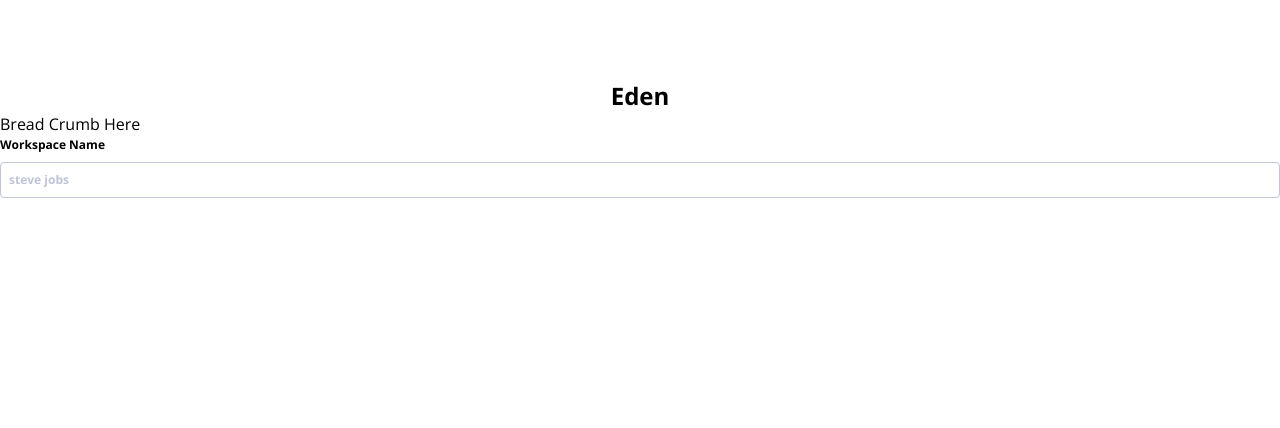
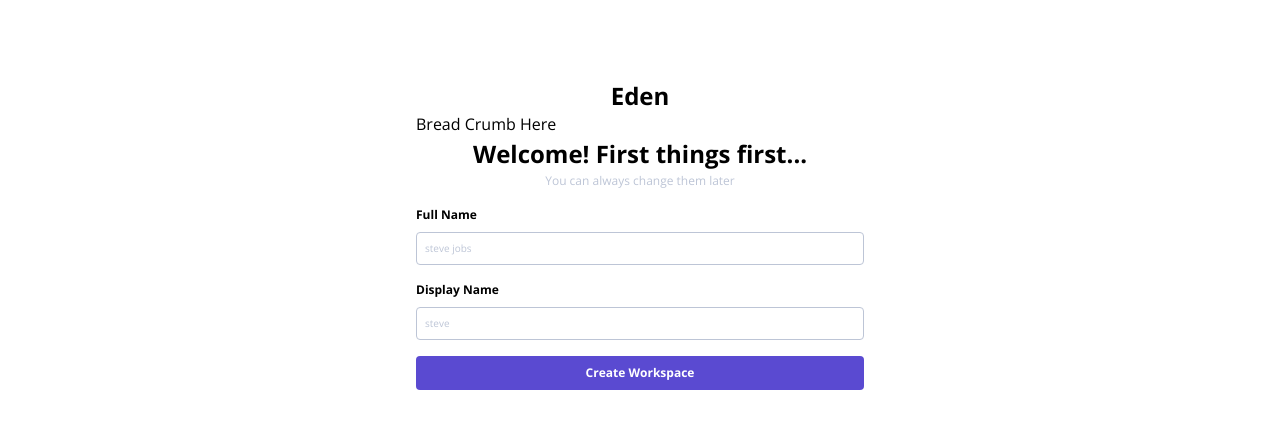
Before and after one commit to dienigma/eden-onboarding-react, a React (Create React App) app: page / in a window 1280 px wide. Shown: the top 428 px of the page. Built offline with nearby package versions, Linux system fonts and the light colour scheme.

Commit message:
Add Icons, setup form context, create basic cards.

```diff
--- a/package.json
+++ b/package.json
@@ -9,6 +9,7 @@
     "react": "^17.0.2",
     "react-dom": "^17.0.2",
     "react-hook-form": "^7.22.5",
+    "react-icons": "^4.3.1",
     "react-scripts": "5.0.0",
     "web-vitals": "^2.1.3"
   },
--- a/public/index.html
+++ b/public/index.html
@@ -4,6 +4,8 @@
     <meta charset="utf-8" />
     <link rel="icon" href="%PUBLIC_URL%/favicon.ico" />
     <meta name="viewport" content="width=device-width, initial-scale=1" />
+    <link rel="preconnect" href="https://fonts.googleapis.com" />
+    <link rel="preconnect" href="https://fonts.gstatic.com" crossorigin />
     <link rel="preconnect" href="https://fonts.googleapis.com" />
     <link rel="preconnect" href="https://fonts.gstatic.com" crossorigin />
     <link
--- a/src/Components/Container.js
+++ b/src/Components/Container.js
@@ -1,7 +1,7 @@
 import React from 'react';
 
 const Container = (props) => {
-  return <div className="container mx-auto">{props.children}</div>;
+  return <div className="container mx-auto max-w-md">{props.children}</div>;
 };
 
 export default Container;
--- a/src/Components/FormUI/Input.js
+++ b/src/Components/FormUI/Input.js
@@ -1,14 +1,15 @@
-import React from 'react';
+import { forwardRef } from 'react';
 
-const Input = (props) => {
+const Input = forwardRef((props, ref) => {
   return (
     <input
       {...props}
+      ref={ref}
       className={`${props.className} border ${
         props.error ? 'border-rose-300' : 'border-light-gray'
-      } outline-none rounded p-2 text-[12px] placeholder:text-light-gray placeholder:font-bold`}
+      } outline-none rounded p-2 text-[10px] placeholder:text-light-gray`}
     />
   );
-};
+});
 
 export default Input;
--- a/src/Components/FormUI/Label.js
+++ b/src/Components/FormUI/Label.js
@@ -3,7 +3,12 @@ import React from 'react';
 const Label = (props) => {
   return (
     <label className={`${props.className} flex flex-col gap-y-2`}>
-      <span className="text-[12px] font-bold">{props.name}</span>
+      <div className="flex gap-x-2">
+        <span className="text-[12px] font-bold">{props.name}</span>{' '}
+        {props.isOptional && (
+          <span className="text-light-gray text-[12px]">(optional)</span>
+        )}
+      </div>
       {props.children}
     </label>
   );
--- /dev/null
+++ b/src/Components/LargeBtn.js
@@ -0,0 +1,14 @@
+import React from 'react';
+
+const LargeBtn = (props) => {
+  return (
+    <button
+      {...props}
+      className={`${props.className} text-white bg-accent font-bold text-[12px] px-1 py-2 rounded hover:bg-accent-two`}
+    >
+      {props.text}
+    </button>
+  );
+};
+
+export default LargeBtn;
--- a/src/Components/OnboardingForm.js
+++ b/src/Components/OnboardingForm.js
@@ -1,19 +1,141 @@
-import React from 'react';
+import React, { useState } from 'react';
 import Label from './FormUI/Label';
 import Input from './FormUI/Input';
+import { FormProvider, useForm, useFormContext } from 'react-hook-form';
+import LargeBtn from './LargeBtn';
 
-const OnboardingForm = () => {
+const OnboardingForm = (props) => {
+  const [step, setStep] = useState(1);
+
+  const methods = useForm({
+    fullName: '',
+    displayName: '',
+    workspaceName: '',
+    workspaceURL: '',
+  });
+
+  const onSubmit = (_data) => {
+    if (step === 4) return;
+    setStep(step + 1);
+    console.log(step);
+  };
   return (
-    <form>
-      <Label name="Workspace Name">
+    <FormProvider {...methods}>
+      <form onSubmit={methods.handleSubmit(onSubmit)}>
+        {step === 1 && <StepOne />}
+        {step === 2 && <StepTwo />}
+        {step === 3 && <StepThree />}
+        <LargeBtn
+          type="submit"
+          text="Create Workspace"
+          className="w-full mt-4"
+        />
+      </form>
+    </FormProvider>
+  );
+};
+
+const StepOne = () => {
+  const { register, formState } = useFormContext();
+
+  return (
+    <>
+      <h3 className="font-bold text-[24px] text-center">
+        Welcome! First things first...
+      </h3>
+      <p className="text-light-gray text-[12px] text-center">
+        You can always change them later
+      </p>
+      <Label name="Full Name" className="mb-4 mt-4">
         <Input
           type="text"
-          onChange={console.log}
+          {...register('fullName', { required: true })}
           placeholder="steve jobs"
           className="w-full"
+          error={!!formState.errors.fullName}
         />
       </Label>
-    </form>
+      <Label name="Display Name">
+        <Input
+          type="text"
+          {...register('displayName', { required: true })}
+          placeholder="steve"
+          className="w-full"
+          error={!!formState.errors.displayName}
+        />
+      </Label>
+    </>
+  );
+};
+
+const StepTwo = () => {
+  const { register, formState } = useFormContext();
+  return (
+    <>
+      <h3 className="font-bold text-[24px] text-center">
+        Let's set up a home for all your work
+      </h3>
+      <p className="text-light-gray text-[12px] text-center">
+        You can always create another workspace later.
+      </p>
+      <Label name="Workspace Name" className="mb-4 mt-4">
+        <Input
+          type="text"
+          {...register('workspaceName', { required: true })}
+          placeholder="Eden"
+          className="w-full"
+          error={!!formState.errors.workspaceName}
+        />
+      </Label>
+      <Label name="workspaceURL" isOptional={true}>
+        <Input
+          type="url"
+          {...register('workspaceURL')}
+          placeholder="steve"
+          className="w-full"
+          error={!!formState.errors.workspaceURL}
+        />
+      </Label>
+    </>
+  );
+};
+
+const StepThree = () => {
+  const { register, setValue } = useFormContext();
+  const [active, setActive] = useState(null);
+  const mouseOverClass =
+    'hover:border-accent focus:border-accent active:border-accent checked:border-accent';
+
+  return (
+    <>
+      <h3 className="font-bold text-[24px] text-center">
+        How are you planning to use Eden?
+      </h3>
+      <p className="text-light-gray text-[12px] text-center">
+        We'll streamline your setup experience accordingly.
+      </p>
+      <div className="flex items-center gap-x-2 justify-center my-4 cursor-pointer">
+        <div
+          onClick={() => {
+            setActive(1);
+            setValue('purpose', 'self');
+          }}
+          className={`border shadow-lg rounded  flex items-center justify-center h-[150px] w-[150px] ${mouseOverClass}`}
+        >
+          Card 1
+        </div>
+        <div
+          onClick={() => {
+            setActive(2);
+            setValue('purpose', 'team');
+          }}
+          className={`border shadow-lg rounded  flex items-center justify-center h-[150px] w-[150px] ${mouseOverClass}`}
+        >
+          Card 2
+        </div>
+      </div>
+      <input type="hidden" {...register('purpose', { required: true })} />
+    </>
   );
 };
 
```
Also changed, not shown: 1 other file (tests, documents, lock files or other folders).
